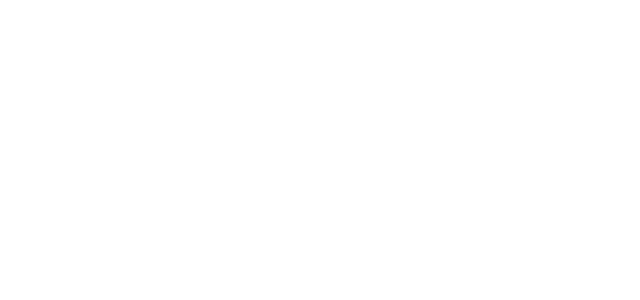
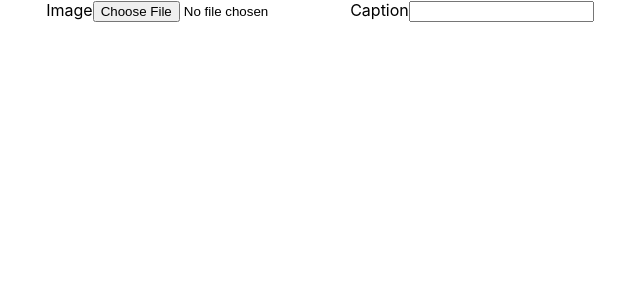
Before and after one commit to sarahgraup/pixly, a React (Create React App) app in the folder frontend/: page / in a window 1280 px wide. Shown: the top 300 px of the page, without its empty margins (320-960 px from the left). Built offline with nearby package versions, Linux system fonts and the light colour scheme.

Commit message:
created form for uploading image

```diff
--- a/frontend/src/App.js
+++ b/frontend/src/App.js
@@ -1,6 +1,7 @@
 import './App.css';
-import React, {useState, useEffect} from "react"
+import React, { useState, useEffect } from "react"
 import PixlyApi from './api';
+import UploadImageForm from './forms/UploadImageForm';
 
 /**Pixly application
  *
@@ -18,38 +19,48 @@ function App() {
   const [isLoading, setIsLoading] = useState(false);
   const [imagesUrls, setImagesUrls] = useState(null);
   const [currSearchTerm, setCurrSearchTerm] = useState(null);
+  const [uploadImage, setUploadImage] = useState(null);
 
 
-useEffect(function loadImageUrls(){
-  async function fetchUrls(){
+  useEffect(function loadImageUrls() {
+    async function fetchUrls() {
       setIsLoading(true);
-    try{
-      if(currSearchTerm!==null){
+      try {
+        if (currSearchTerm !== null) {
           const urls = PixlyApi.getImagesUrlsOptionalSearch(currSearchTerm);
           setImagesUrls(urls);
 
         }
-      if(currSearchTerm===null){
+        if (currSearchTerm === null) {
           const urls = PixlyApi.getImagesUrlsOptionalSearch();
           setImagesUrls(urls);
 
         }
 
 
-    }catch(err){
+      } catch (err) {
         console.error("fetchUrls problem fetching", err);
 
       }
       setIsLoading(false);
     }
-},[imagesUrls, currSearchTerm]);
+  }, [imagesUrls, currSearchTerm]);
+
+  async function handleUpload(formData) {
+    try {
+      const newImage = await PixlyApi.addNewImage(formData);
+      setUploadImage(newImage);
+    } catch (err) {
+      console.error(err);
+    }
+  }
 
 
 
 
   return (
     <div className="App">
-
+      <UploadImageForm handleUpload={handleUpload}></UploadImageForm>
 
     </div>
   );
--- /dev/null
+++ b/frontend/src/forms/UploadImageForm.js
@@ -0,0 +1,64 @@
+import { useState } from "react";
+/**
+ * UploadImageForm component
+ *
+ * State:
+ * Form Data
+ *
+ * Props:
+ * handleUpload
+ */
+
+function UploadImageForm({ handleUpload }) {
+    const [formData, setFormData] = useState({
+        file: null,
+        caption: ""
+    });
+
+    /**Handle form submission*/
+    function handleSubmit(evt) {
+        evt.preventDefault();
+
+        handleUpload(formData);
+    }
+
+    /**handle form data changing */
+    function handleChange(evt) {
+        if (evt.target.name === "file") {
+            setFormData.file(evt.target.files[0]);
+        }
+        else {
+            const { name, value } = evt.target;
+            setFormData(f => ({
+                ...f,
+                [name]: value,
+            }));
+        }
+    }
+
+    return (
+        <div className="UploadImageForm">
+            <form onSubmit={handleSubmit}>
+                <label> Image
+                    <input
+                        type="file"
+                        name="file"
+                        value={formData.file}
+                        onChange={handleChange}>
+                    </input>
+                </label>
+                <label> Caption
+                    <input
+                        type="text"
+                        name="caption"
+                        value={formData.caption}
+                        onChange={handleChange}>
+                    </input>
+                </label>
+            </form>
+        </div>
+    )
+
+}
+
+export default UploadImageForm;
```
Also changed, not shown: frontend/src/forms/UploadForm.js (deleted). Lines whose indentation alone changed are shown as unchanged.
